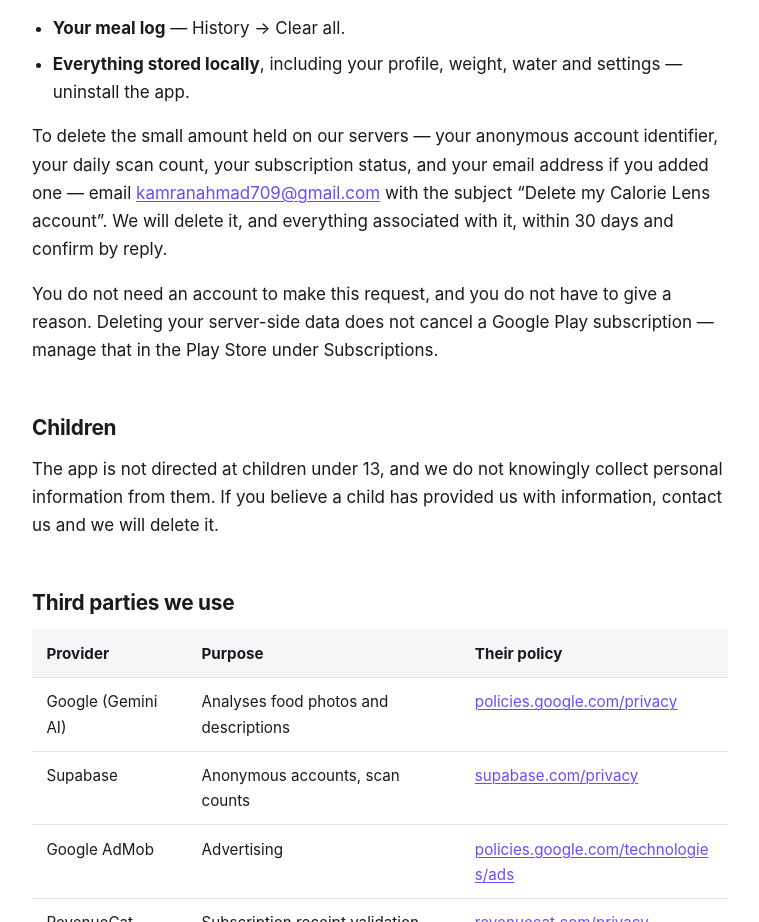
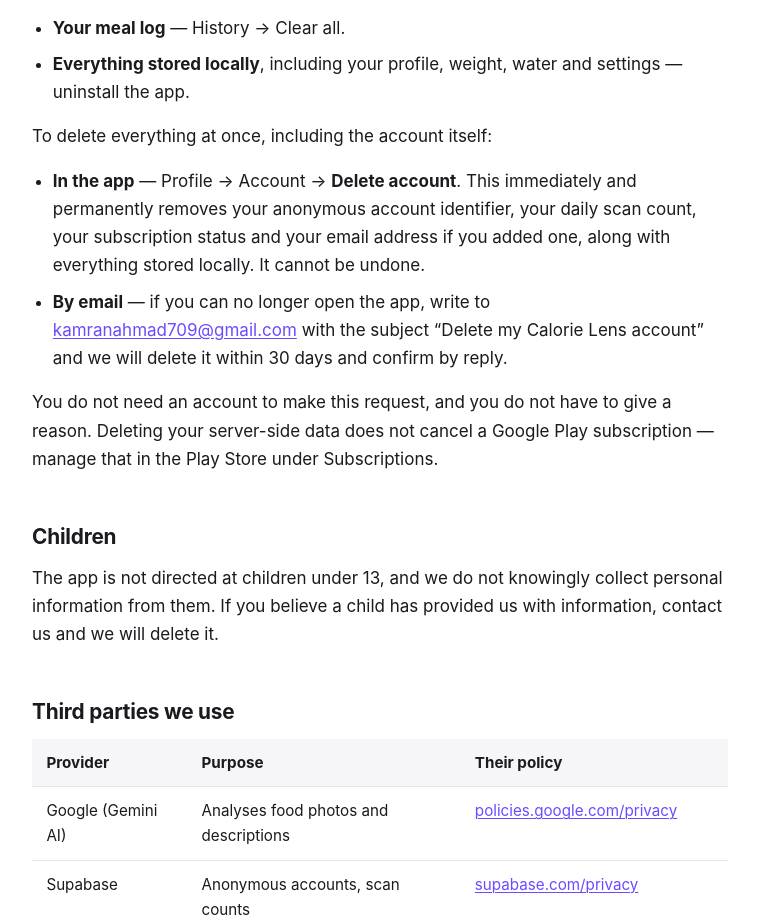
Before and after one commit to AhmadFaraz121/calorielens-privacy, a plain HTML site: page index.html in a window 1280 px wide. Shown: the part 4405-5327 px from the top of the page, without its empty margins (260-1019 px from the left). Drawn offline with Linux system fonts and the light colour scheme.

Commit message:
Document the in-app account deletion route

```diff
--- a/index.html
+++ b/index.html
@@ -222,11 +222,17 @@
   <li><strong>Everything stored locally</strong>, including your profile, weight, water and
       settings — uninstall the app.</li>
 </ul>
-<p>To delete the small amount held on our servers — your anonymous account identifier, your daily
-scan count, your subscription status, and your email address if you added one — email
-<a href="mailto:kamranahmad709@gmail.com?subject=Delete%20my%20Calorie%20Lens%20account">kamranahmad709@gmail.com</a>
-with the subject &ldquo;Delete my Calorie Lens account&rdquo;. We will delete it, and everything
-associated with it, within 30 days and confirm by reply.</p>
+<p>To delete everything at once, including the account itself:</p>
+<ul>
+  <li><strong>In the app</strong> — Profile → Account → <strong>Delete account</strong>. This
+      immediately and permanently removes your anonymous account identifier, your daily scan
+      count, your subscription status and your email address if you added one, along with
+      everything stored locally. It cannot be undone.</li>
+  <li><strong>By email</strong> — if you can no longer open the app, write to
+      <a href="mailto:kamranahmad709@gmail.com?subject=Delete%20my%20Calorie%20Lens%20account">kamranahmad709@gmail.com</a>
+      with the subject &ldquo;Delete my Calorie Lens account&rdquo; and we will delete it within
+      30 days and confirm by reply.</li>
+</ul>
 <p>You do not need an account to make this request, and you do not have to give a reason. Deleting
 your server-side data does not cancel a Google Play subscription — manage that in the Play Store
 under Subscriptions.</p>
```
